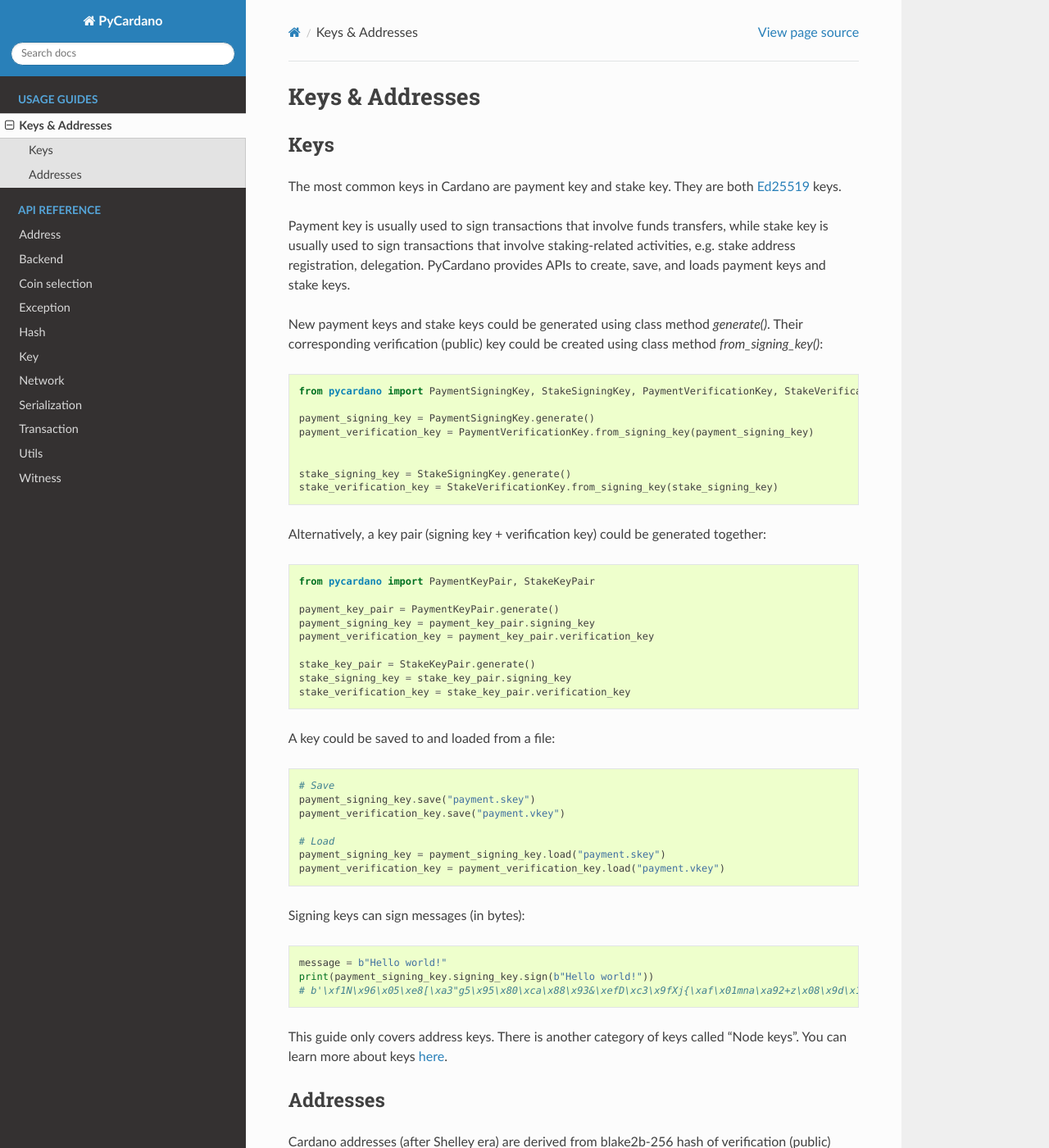
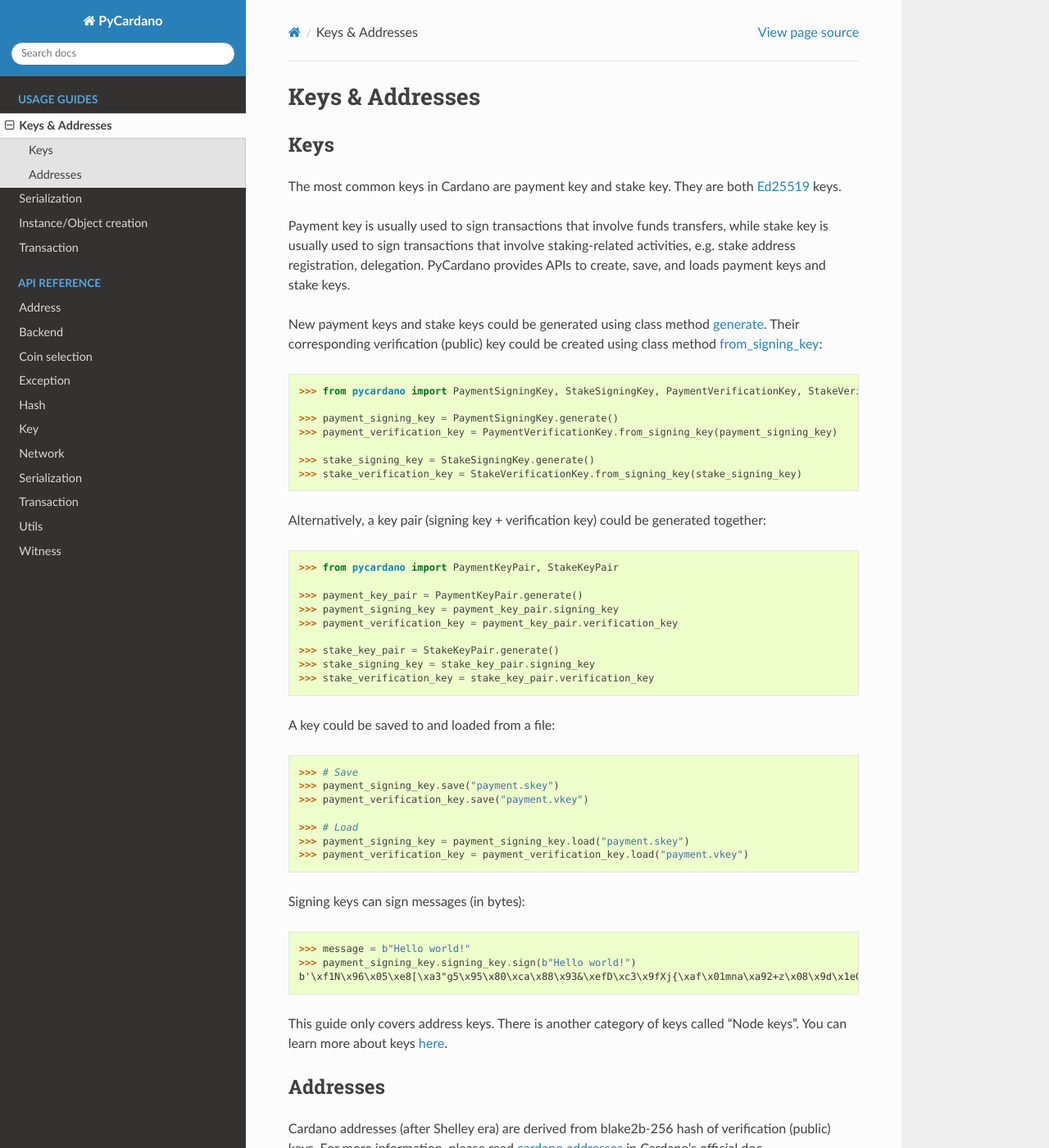
Before and after one commit to Python-Cardano/pycardano, a Sphinx documentation site: the page built from docs/source/guides/address.rst, in a window 1280 px wide and 1400 px high. Shown: the whole window at 82% size. Built offline with Sphinx 7.4.7 and the Read the Docs theme 2.0.0, drawn with Linux system fonts in a browser that asks for light colours; some of the changed text lies outside the part shown.

Commit message:
Add more usage guides

```diff
--- a/docs/source/conf.py
+++ b/docs/source/conf.py
@@ -30,12 +30,20 @@
 # Add any Sphinx extension module names here, as strings. They can be
 # extensions coming with Sphinx (named 'sphinx.ext.*') or your custom
 # ones.
-extensions = ["sphinx.ext.autodoc", "sphinx.ext.napoleon", "sphinx_rtd_theme"]
+extensions = [
+    "sphinx.ext.autodoc",
+    "sphinx.ext.napoleon",
+    "sphinx_rtd_theme",
+    "sphinx_copybutton",
+]
 
 master_doc = "index"
 
 napoleon_google_docstring = True
 napoleon_include_init_with_doc = False
+
+copybutton_prompt_text = r">>> |\.\.\. |\$ |In \[\d*\]: | {2,5}\.\.\.: | {5,8}: "
+copybutton_prompt_is_regexp = True
 
 autodoc_member_order = "bysource"
 
--- a/docs/source/guides/address.rst
+++ b/docs/source/guides/address.rst
@@ -13,47 +13,48 @@
 is usually used to sign transactions that involve staking-related activities, e.g. stake address registration,
 delegation. PyCardano provides APIs to create, save, and loads payment keys and stake keys.
 
-New payment keys and stake keys could be generated using class method `generate()`. Their corresponding
-verification (public) key could be created using class method `from_signing_key()`::
+New payment keys and stake keys could be generated using class method
+`generate <../api/pycardano.key.html#pycardano.key.SigningKey.generate>`_. Their corresponding
+verification (public) key could be created using class method
+`from_signing_key <../api/pycardano.key.html#pycardano.key.VerificationKey.from_signing_key>`_::
 
-    from pycardano import PaymentSigningKey, StakeSigningKey, PaymentVerificationKey, StakeVerificationKey
+    >>> from pycardano import PaymentSigningKey, StakeSigningKey, PaymentVerificationKey, StakeVerificationKey
 
-    payment_signing_key = PaymentSigningKey.generate()
-    payment_verification_key = PaymentVerificationKey.from_signing_key(payment_signing_key)
+    >>> payment_signing_key = PaymentSigningKey.generate()
+    >>> payment_verification_key = PaymentVerificationKey.from_signing_key(payment_signing_key)
 
-
-    stake_signing_key = StakeSigningKey.generate()
-    stake_verification_key = StakeVerificationKey.from_signing_key(stake_signing_key)
+    >>> stake_signing_key = StakeSigningKey.generate()
+    >>> stake_verification_key = StakeVerificationKey.from_signing_key(stake_signing_key)
 
 
 Alternatively, a key pair (signing key + verification key) could be generated together::
 
-    from pycardano import PaymentKeyPair, StakeKeyPair
+    >>> from pycardano import PaymentKeyPair, StakeKeyPair
 
-    payment_key_pair = PaymentKeyPair.generate()
-    payment_signing_key = payment_key_pair.signing_key
-    payment_verification_key = payment_key_pair.verification_key
+    >>> payment_key_pair = PaymentKeyPair.generate()
+    >>> payment_signing_key = payment_key_pair.signing_key
+    >>> payment_verification_key = payment_key_pair.verification_key
 
-    stake_key_pair = StakeKeyPair.generate()
-    stake_signing_key = stake_key_pair.signing_key
-    stake_verification_key = stake_key_pair.verification_key
+    >>> stake_key_pair = StakeKeyPair.generate()
+    >>> stake_signing_key = stake_key_pair.signing_key
+    >>> stake_verification_key = stake_key_pair.verification_key
 
 
 A key could be saved to and loaded from a file::
 
-    # Save
-    payment_signing_key.save("payment.skey")
-    payment_verification_key.save("payment.vkey")
+    >>> # Save
+    >>> payment_signing_key.save("payment.skey")
+    >>> payment_verification_key.save("payment.vkey")
 
-    # Load
-    payment_signing_key = payment_signing_key.load("payment.skey")
-    payment_verification_key = payment_verification_key.load("payment.vkey")
+    >>> # Load
+    >>> payment_signing_key = payment_signing_key.load("payment.skey")
+    >>> payment_verification_key = payment_verification_key.load("payment.vkey")
 
 Signing keys can sign messages (in bytes)::
 
-    message = b"Hello world!"
-    print(payment_signing_key.signing_key.sign(b"Hello world!"))
-    # b'\xf1N\x96\x05\xe8[\xa3"g5\x95\x80\xca\x88\x93&\xefD\xc3\x9fXj{\xaf\x01mna\xa92+z\x08\x9d\x1eG\x9fN\xc2\xb8\xb1\xab\xbf\xee\xf7\xa6\x08\x87\xfa\xeb\x9bGW\xba\xb7\xd8\xb2\xbb\xe0\x9c"\x0b\xe0\x07'
+    >>> message = b"Hello world!"
+    >>> payment_signing_key.signing_key.sign(b"Hello world!")
+    b'\xf1N\x96\x05\xe8[\xa3"g5\x95\x80\xca\x88\x93&\xefD\xc3\x9fXj{\xaf\x01mna\xa92+z\x08\x9d\x1eG\x9fN\xc2\xb8\xb1\xab\xbf\xee\xf7\xa6\x08\x87\xfa\xeb\x9bGW\xba\xb7\xd8\xb2\xbb\xe0\x9c"\x0b\xe0\x07'
 
 This guide only covers address keys. There is another category of keys called "Node keys".
 You can learn more about keys `here <https://docs.cardano.org/core-concepts/cardano-keys>`_.
@@ -72,27 +73,27 @@
 Base address is the most commonly used address type. It is generated from a payment verification key and
 a stake verification key::
 
-    from pycardano import Address, Network
+    >>> from pycardano import Address, Network
 
-    base_address = Address(payment_part=payment_verification_key.hash(),
-                           staking_part=stake_verification_key.hash(),
-                           network=Network.TESTNET)
+    >>> base_address = Address(payment_part=payment_verification_key.hash(),
+    ...                        staking_part=stake_verification_key.hash(),
+    ...                        network=Network.TESTNET)
 
-    print(base_address)
-    # addr_test1vr2p8st5t5cxqglyjky7vk98k7jtfhdpvhl4e97cezuhn0cqcexl7
+    >>> base_address
+    "addr_test1vr2p8st5t5cxqglyjky7vk98k7jtfhdpvhl4e97cezuhn0cqcexl7"
 
 An address object could also be created from an address string directly::
 
-    address = Address.from_primitive("addr_test1vr2p8st5t5cxqglyjky7vk98k7jtfhdpvhl4e97cezuhn0cqcexl7")
+    >>> address = Address.from_primitive("addr_test1vr2p8st5t5cxqglyjky7vk98k7jtfhdpvhl4e97cezuhn0cqcexl7")
 
 
 An enterprise address does not have staking functionalities, it is created from a payment verification key only::
 
-    enterprise_address = Address(payment_part=payment_verification_key.hash(),
-                                 network=Network.TESTNET)
+    >>> enterprise_address = Address(payment_part=payment_verification_key.hash(),
+    ...                              network=Network.TESTNET)
 
 
 A stake address does not have payment functionalities, it is created from a stake verification key only::
 
-    stake_address = Address(staking_part=payment_verification_key.hash(),
-                            network=Network.TESTNET)
+    >>> stake_address = Address(staking_part=payment_verification_key.hash(),
+    ...                         network=Network.TESTNET)
--- a/docs/source/index.rst
+++ b/docs/source/index.rst
@@ -15,6 +15,9 @@
     :caption: Usage Guides
 
     guides/address
+    guides/serialization
+    guides/instance_creation
+    guides/transaction
 
 
 .. toctree::
--- a/pyproject.toml
+++ b/pyproject.toml
@@ -15,12 +15,12 @@
 [tool.poetry.dev-dependencies]
 Sphinx = "^4.3.2"
 sphinx-rtd-theme = "^1.0.0"
-pytest = "^6.2.5"
+pytest = "^7.0.1"
 pytest-cov = "^3.0.0"
 flake8 = "^4.0.1"
 isort = "^5.10.1"
 black = "^22.1.0"
-mypy = "^0.931"
+sphinx-copybutton = "^0.5.0"
 
 [build-system]
 requires = ["poetry-core>=1.0.0"]
```
Also changed, not shown: other parts of docs/source/index.rst (+1 -0 lines), docs/source/guides/instance_creation.rst (added, +105 -0 lines), docs/source/guides/serialization.rst (added, +63 -0 lines), docs/source/guides/transaction.rst (added, +161 -0 lines), 2 other files.
